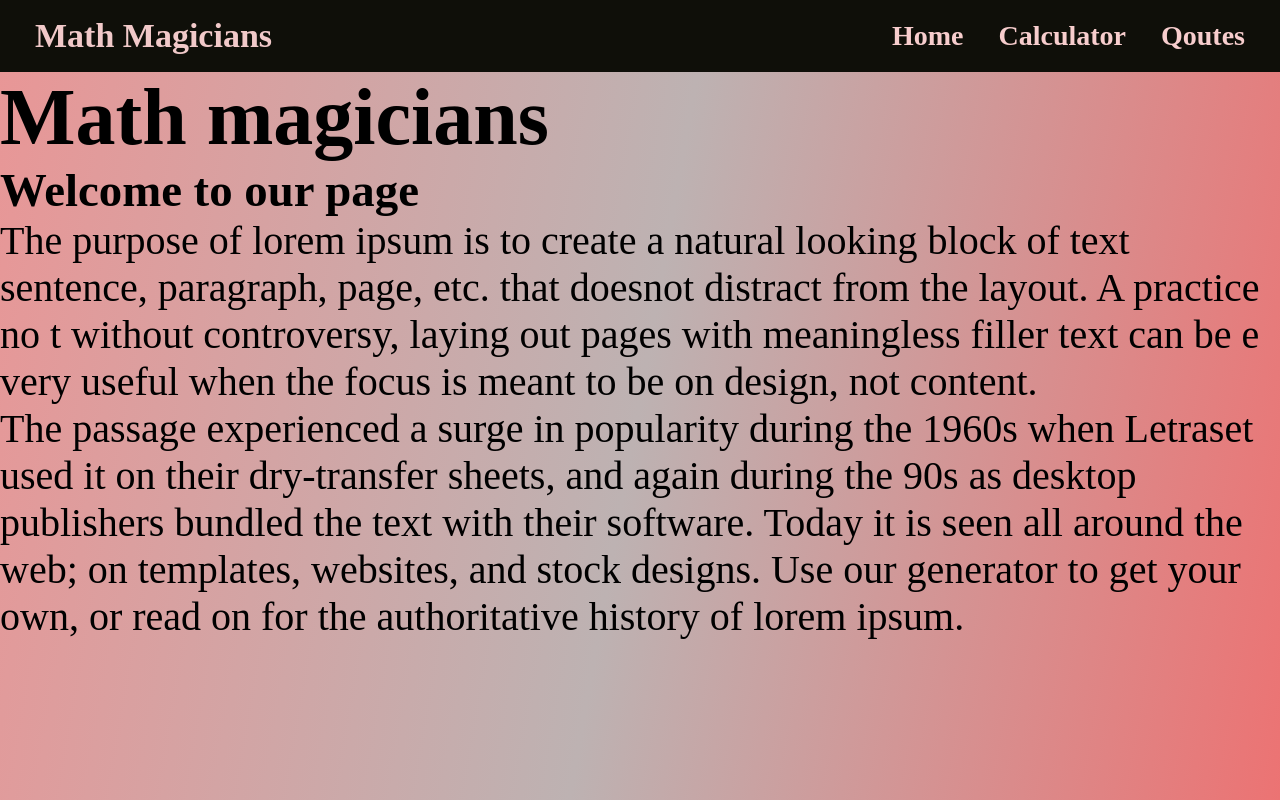
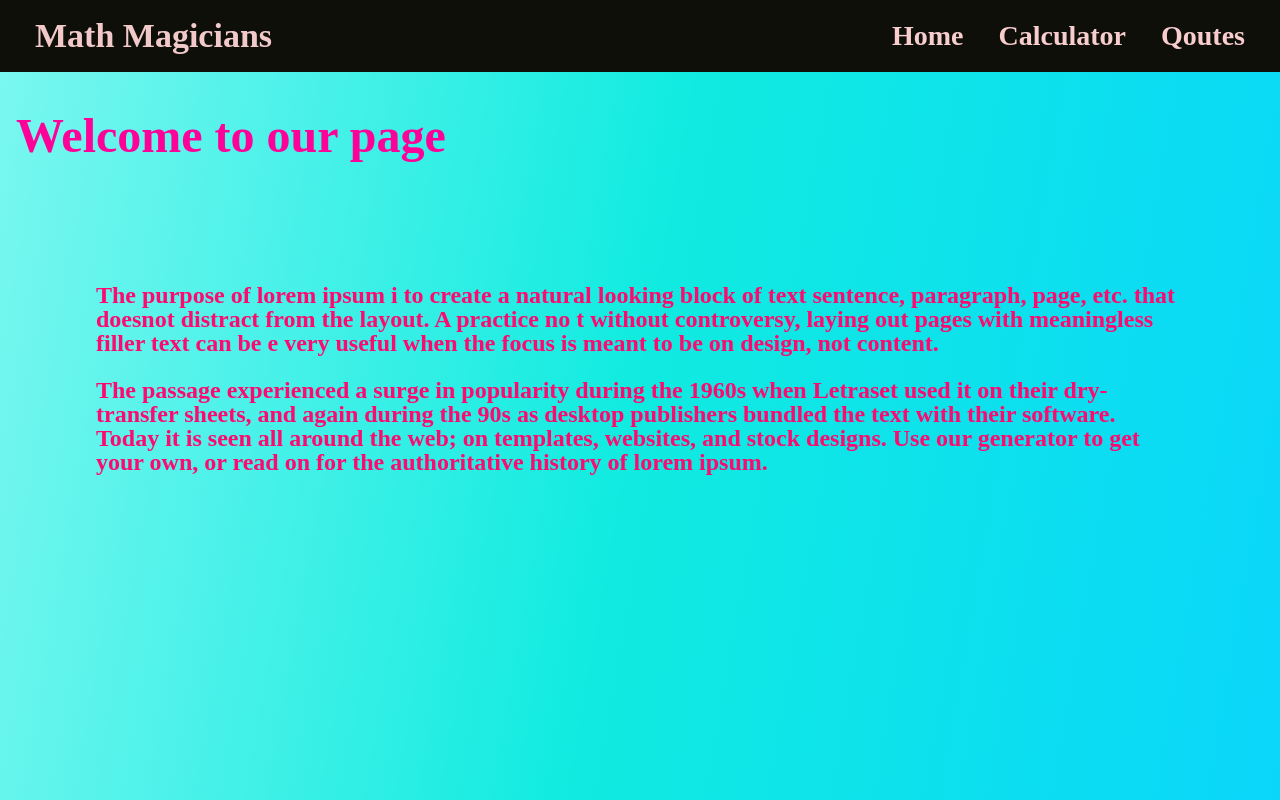
Before and after one commit to eerapheal/my-math-apps, a React (Create React App) app: page / in a window 1280 px wide. Built offline with nearby package versions, Linux system fonts and the light colour scheme; the HTML template or start-up script is replaced by a standard one.

Commit message:
Inner style applied

```diff
--- a/src/component/Home.js
+++ b/src/component/Home.js
@@ -1,21 +1,34 @@
-import React from 'react'
+import React from 'react';
+
+const headerComponentStyle = {
+  color: '#ff0098',
+  lineHeight: 1,
+  padding: '7rem 1rem',
+  fontSize: '3rem',
+  fontWeight: 700,
+};
+
+const componentStyle = {
+  color: '#ff0870',
+  lineHeight: 1,
+  padding: '0.7rem 6rem',
+  fontSize: '1.5rem',
+  fontWeight: 600,
+};
 
 const Home = () => (
   <>
     <div>
-      <h1>
-        Math magicians
-      </h1>
-      <h3>
+      <h3 style={headerComponentStyle}>
         Welcome to our page
       </h3>
-      <p>
-        The purpose of lorem ipsum is to create a natural looking block of text
+      <p style={componentStyle}>
+        The purpose of lorem ipsum i to create a natural looking block of text
         sentence, paragraph, page, etc. that doesnot distract from the layout. A practice no
         t without controversy, laying out pages with meaningless filler text can be
         e very useful when the focus is meant to be on design, not content.
       </p>
-      <p>
+      <p style={componentStyle}>
         The passage experienced a surge in popularity during the 1960s when Letraset used it
         on their dry-transfer sheets, and again during the 90s as desktop publishers bundled
         the text with their software. Today it is seen all around the web; on templates, websites,
--- a/src/component/Nav.module.css
+++ b/src/component/Nav.module.css
@@ -4,6 +4,8 @@ justify-content: space-between;
 align-items: center;
 min-height: 72px;
 background-color: #0f0f09;
+position: fixed;
+min-width: 100vw;
 }
 
 .logo {
--- a/src/component/statement.js
+++ b/src/component/statement.js
@@ -2,7 +2,7 @@ import React from 'react';
 
 const Statement = () => (
   <>
-    <p style={{ color: '#fff', lineHeight: 1, paddingTop: 80 }}>
+    <p style={{ color: '#ff0098', lineHeight: 1, padding: 120 }}>
       Mathematics is not about numbers, equations, computations or algorithms: it is
       about understanding. -William Paul Thurston
     </p>
--- a/src/index.css
+++ b/src/index.css
@@ -7,15 +7,16 @@
 body {
   min-height: 100vh;
   font-size: 40px;
-  background-image: linear-gradient(100deg, rgb(233, 150, 150), rgb(189, 178, 178), rgb(236, 115, 115));
+  background-image: linear-gradient(100deg, rgb(123, 247, 240), rgb(16, 235, 224), rgb(10, 214, 250));
   background-repeat: no-repeat;
   background-size: cover;
+  background-color: transparent;
 }
 
 .math {
   font-size: 34px;
   font-weight: 600;
-  color: #fff;
+  color: #ff0098;
 }
 
 .inputiv {
@@ -32,7 +33,7 @@ body {
 .container {
   display: flex;
   justify-content: space-between;
-  padding: 85px;
+  padding: 125px;
 }
 
 .inpuiv {
```
